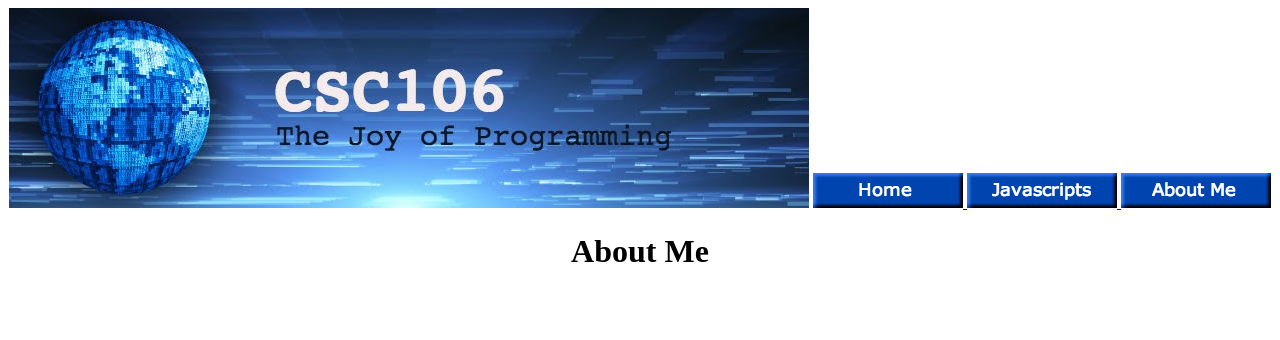
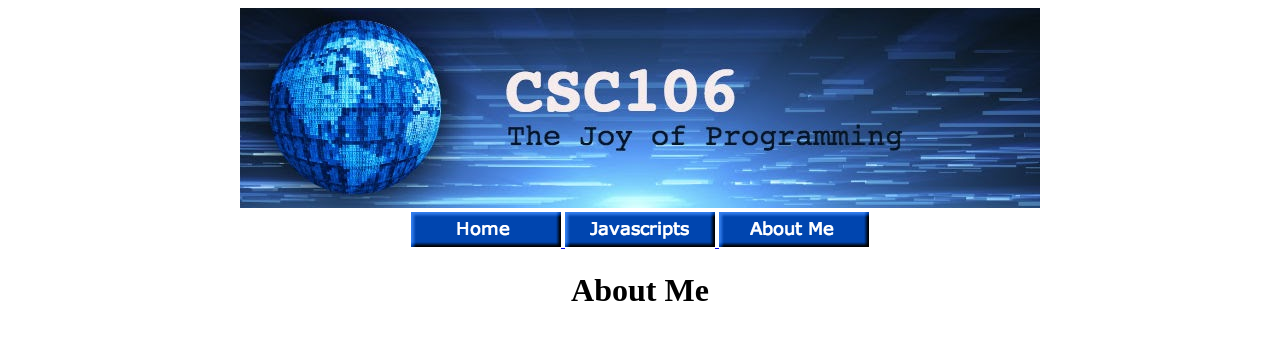
Before and after one commit to mileswill2/mileswill2.github.io, a plain HTML site: page about.html in a window 1280 px wide. Drawn offline with Linux system fonts and the light colour scheme.

Commit message:
Update about.html

```diff
--- a/about.html
+++ b/about.html
@@ -6,7 +6,7 @@
     </head>
     <body>
             <center>
-      <img src="csc106_banner.jpg" alt="CSC106 banner">
+      <img src="csc106_banner.jpg" alt="CSC106 banner"> <br>
             <thead>
                     <th><a href="https://mileswill2.github.io/index.html"> <img src="home_button.png" alt="home button"> </a></th>
                     <th><a href="https://mileswill2.github.io/javascripts.html"> <img src="javscripts_button.png" alt="javascripts button"> </a></th>
```
